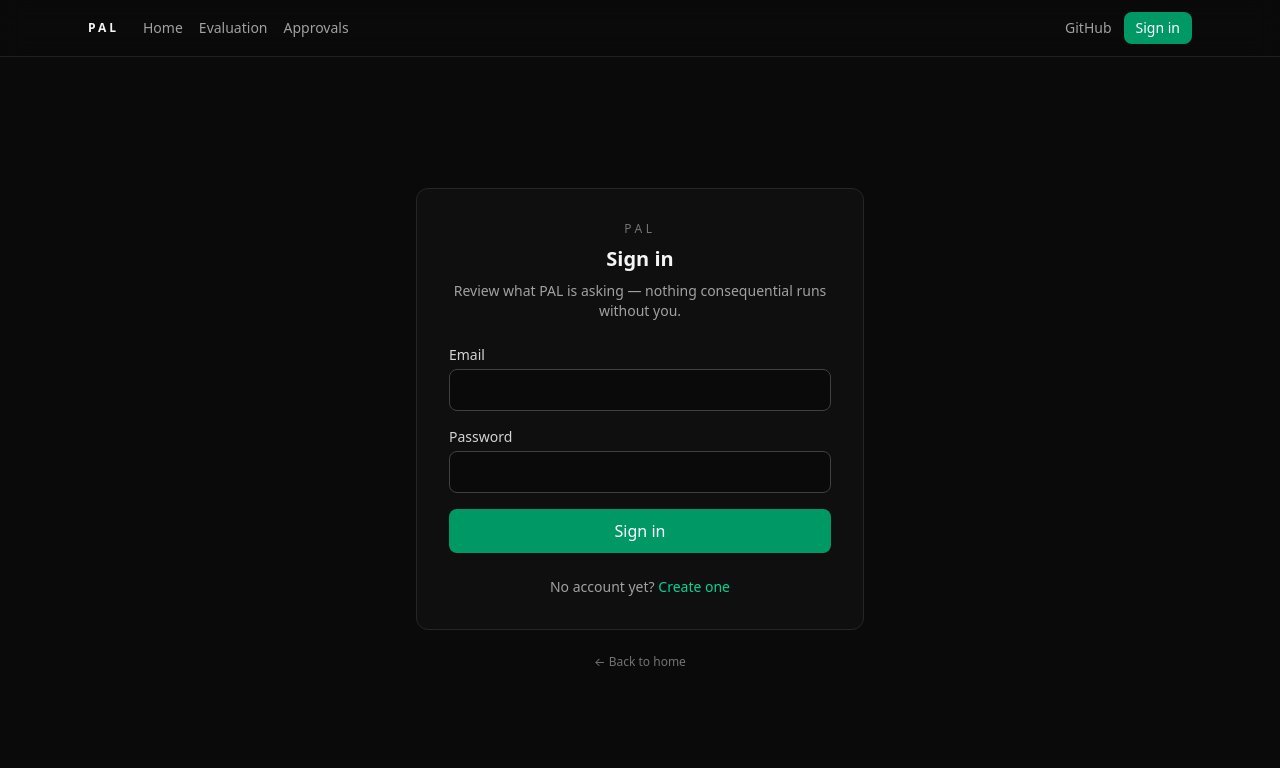
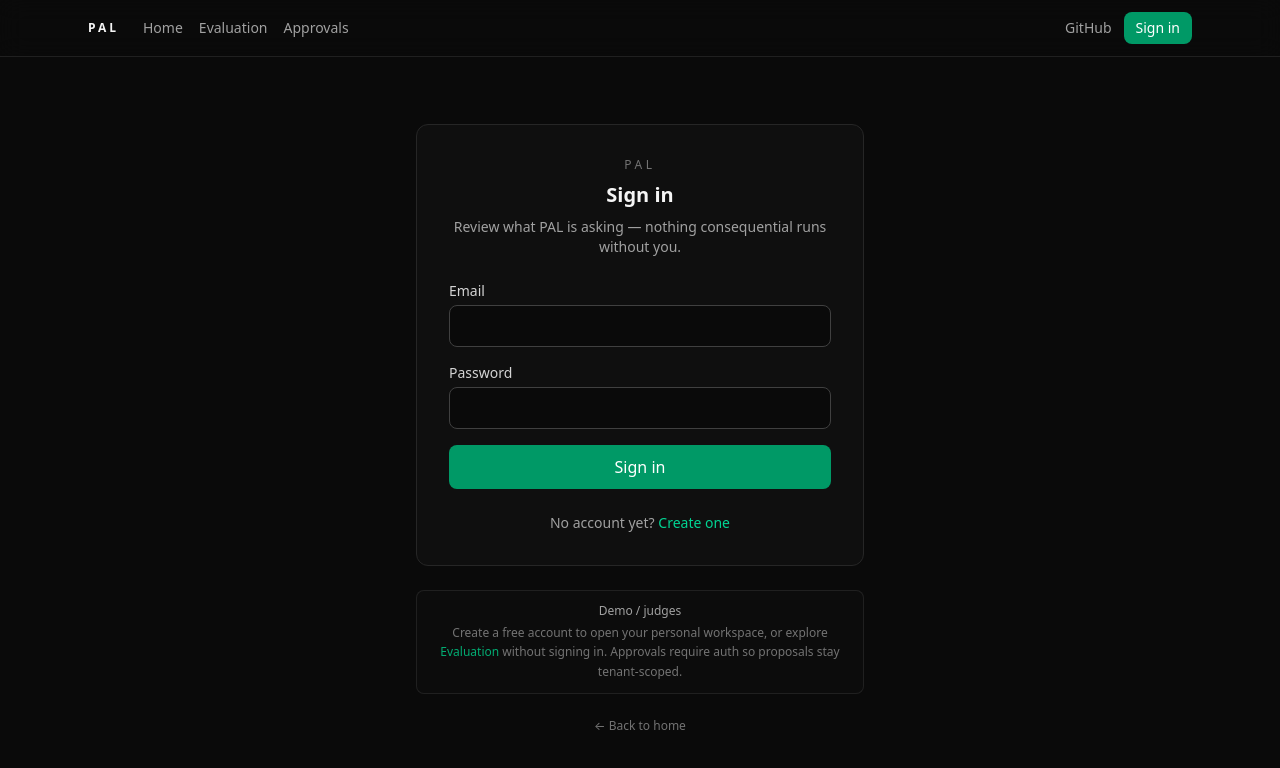
Before and after one commit to Logonotobscurity/pal, a Next.js app: page /login in a window 1280 px wide. Shown: the top 768 px of the page. Built offline with nearby package versions, Linux system fonts and the light colour scheme.

Commit message:
feat(ui): demo workspace note on login for judges and explorers

```diff
--- a/src/app/(auth)/login/page.tsx
+++ b/src/app/(auth)/login/page.tsx
@@ -23,6 +23,18 @@ export default function LoginPage() {
             </Link>
           </p>
         </div>
+
+        <div className="w-full max-w-md rounded-lg border border-neutral-800/80 bg-neutral-900/20 px-4 py-3 text-center">
+          <p className="text-xs font-medium text-neutral-400">Demo / judges</p>
+          <p className="mt-1 text-xs leading-relaxed text-neutral-500">
+            Create a free account to open your personal workspace, or explore{" "}
+            <Link href="/evaluation" className="text-emerald-500/90 hover:underline">
+              Evaluation
+            </Link>{" "}
+            without signing in. Approvals require auth so proposals stay tenant-scoped.
+          </p>
+        </div>
+
         <Link href="/" className="text-xs text-neutral-500 transition hover:text-neutral-300">
           ← Back to home
         </Link>
```
